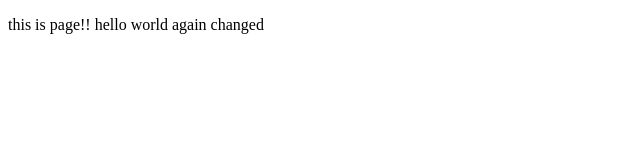
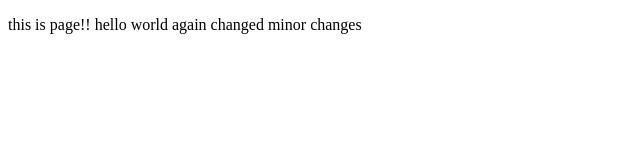
Before and after one commit to vijaya03n/freshersbatch-oct16, a plain HTML site: page index.html in a window 1280 px wide. Shown: the whole page, without its empty margins (0-640 px from the left). Drawn offline with Linux system fonts and the light colour scheme.

Commit message:
updated index.html

```diff
--- a/index.html
+++ b/index.html
@@ -5,6 +5,8 @@
         this is page!!
         hello world
         again changed
+minor changes
+
 
     </p>
 </body>
```
